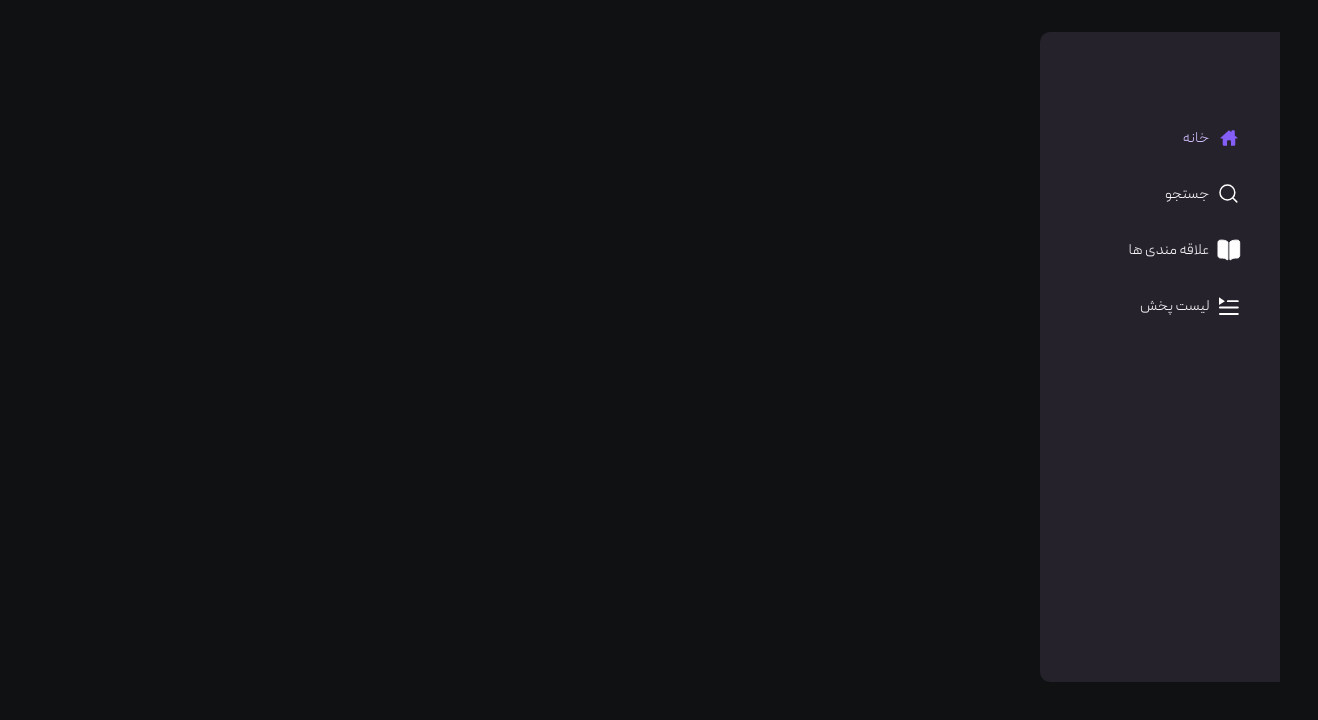
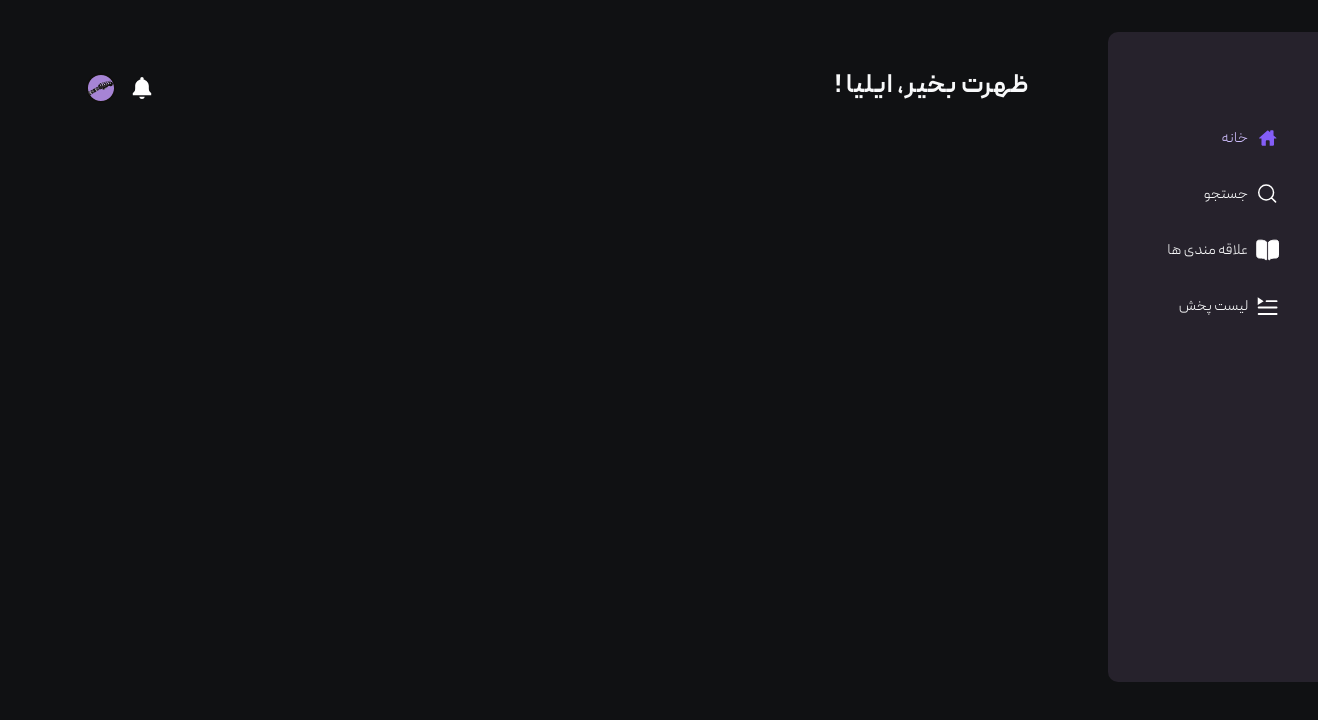
Before and after one commit to iliyaahmadi/Rockify, a React (Vite) app: page / in a window 1280 px wide. Shown: the top 720 px of the page, 1318 px wide, since content can reach past the window. Built offline with nearby package versions, Linux system fonts and the light colour scheme.

Commit message:
feat : add navbar

```diff
--- a/src/App.scss
+++ b/src/App.scss
@@ -1,3 +1,8 @@
 #root {
+  width: 100%;
+  height: 100%;
   padding: 2rem 0;
+  display: flex;
+  gap: 3%;
+  padding-left: 3%;
 }
--- a/src/App.tsx
+++ b/src/App.tsx
@@ -1,13 +1,13 @@
-import { useState } from 'react';
 import './App.scss';
 import Sidebar from './components/sidebar';
+import Home from './pages/home';
 
 function App() {
-  const [count, setCount] = useState(0);
 
   return (
     <>
       <Sidebar />
+      <Home />
     </>
   );
 }
--- /dev/null
+++ b/src/components/navbar.tsx
@@ -0,0 +1,13 @@
+import '../styles/components/_navbar.scss';
+
+function navbar() {
+  return (
+    <div className="navbar">
+      <p className='navbar__greeting'>ظهرت بخیر, ایلیا !</p>
+      <img className='navbar__notification' src="src\assets\icons\bell.svg" alt="notifications" />
+      <img className='navbar__profile'src="src\assets\icons\Rockify.svg" alt="profile picture" />
+    </div>
+  );
+}
+
+export default navbar;
--- /dev/null
+++ b/src/pages/home.tsx
@@ -0,0 +1,12 @@
+import Navbar from '../components/navbar';
+import '../styles/components/_home.scss';
+
+function home() {
+  return (
+    <div className="home">
+      <Navbar />
+    </div>
+  );
+}
+
+export default home;
--- /dev/null
+++ b/src/styles/components/_home.scss
@@ -0,0 +1,8 @@
+@import '../main';
+
+.home {
+  width: 80%;
+  height: 650px;
+  display: flex;
+  flex-direction: column;
+}
--- /dev/null
+++ b/src/styles/components/_navbar.scss
@@ -0,0 +1,28 @@
+@import '../main';
+
+.navbar {
+  padding: 10px 40px;
+  display: flex;
+  align-items: center;
+  justify-content: flex-end;
+  gap: 15px;
+  &__greeting {
+    font-family: PeydaBold;
+    font-size: 26px;
+    margin-left: auto;
+    letter-spacing: 1px;
+  }
+  &__notification {
+    width: 22px;
+    height: 22px;
+  }
+  &__profile {
+    width: 30px;
+    height: 30px;
+    border-radius: 50%;
+  }
+  img:hover{
+    cursor: pointer;
+    opacity: 0.9;
+  }
+}
--- a/src/styles/components/_sidebar.scss
+++ b/src/styles/components/_sidebar.scss
@@ -1,7 +1,8 @@
 @import '../main';
 
 .sidebar {
-  width: 240px;
+  width: 13%;
+  min-width: 210px;
   height: 650px;
   background-color: $violet-2000;
   display: flex;
```
Also changed, not shown: src/assets/icons/bell.svg (added), src/assets/icons/bellActive.svg (added).
